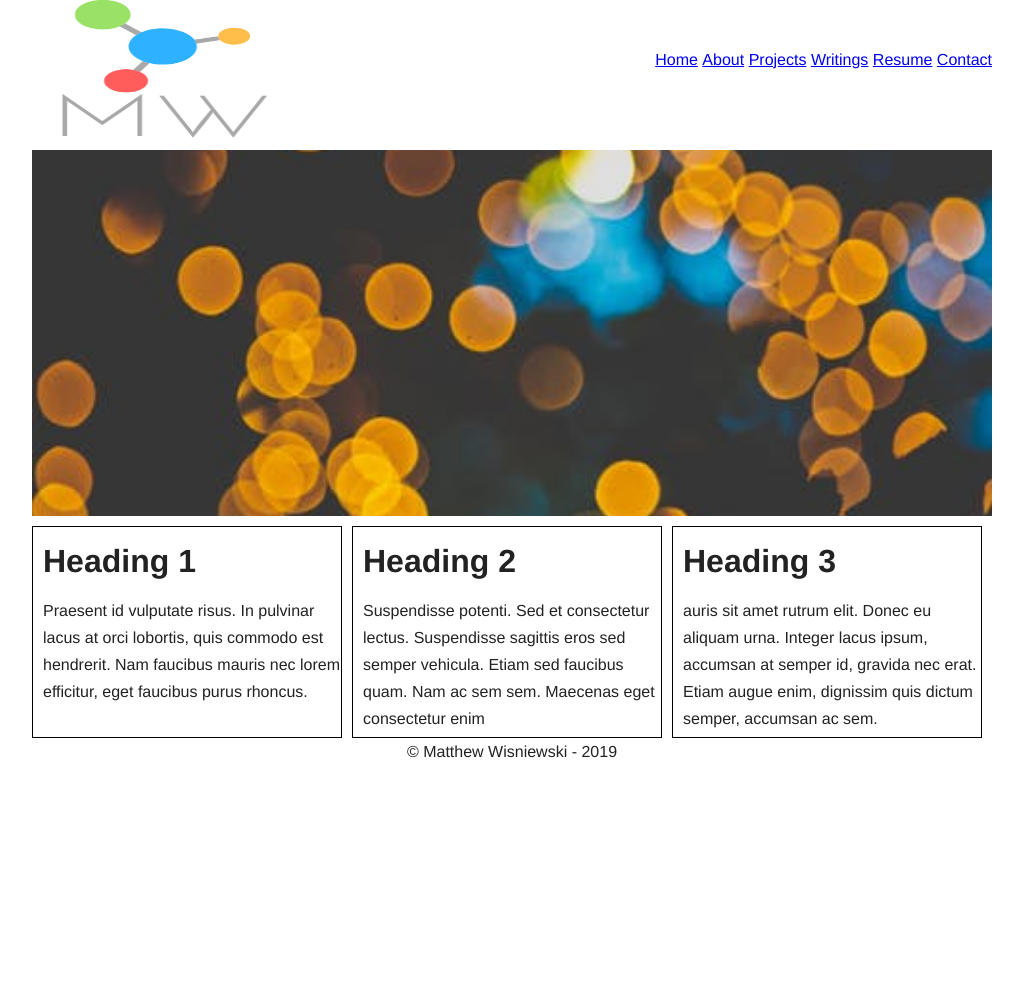
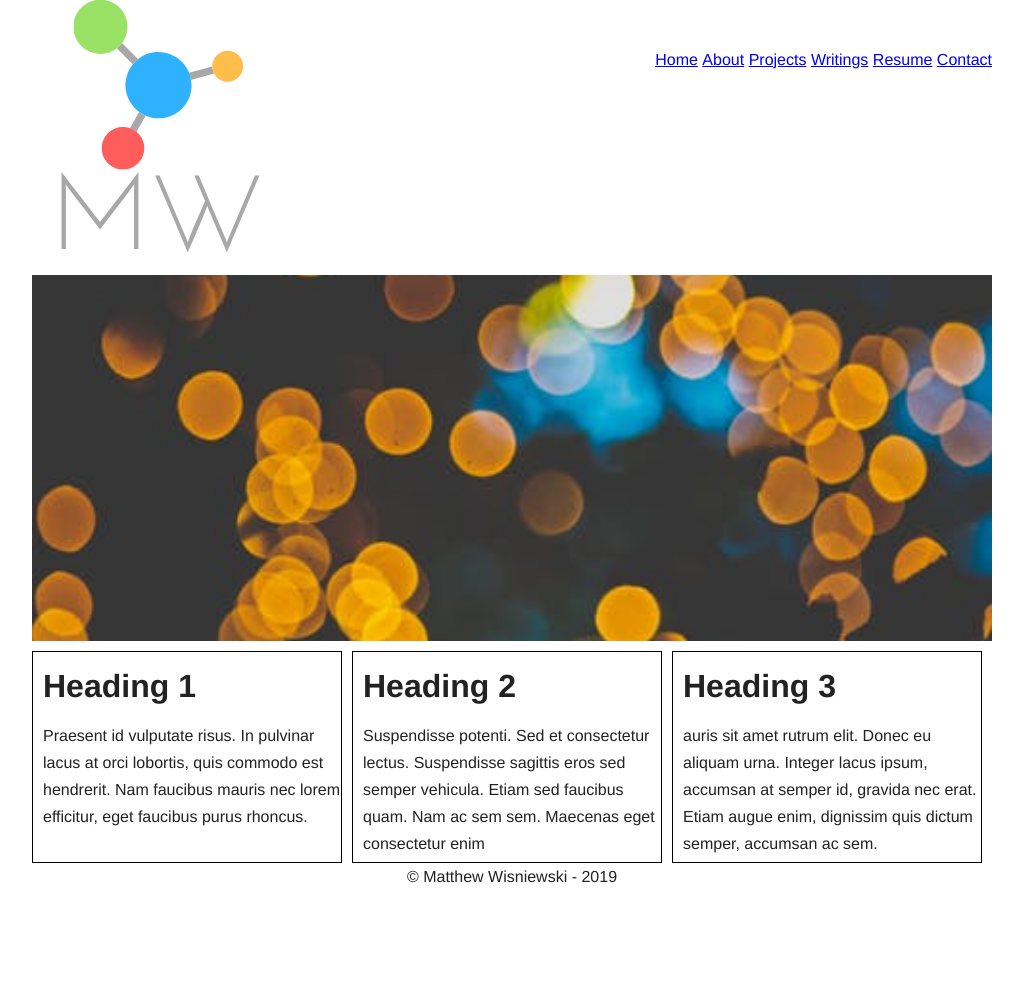
Before and after one commit to mdubz44/mdubz44.github.io, a plain HTML site: page index.html in a window 1280 px wide. Shown: the whole page, without its empty margins (128-1151 px from the left). Before the commit the page ends 858 px from the top, so only its background shows below. Drawn offline with nearby package versions, Linux system fonts and the light colour scheme.

Commit message:
TASK: Changed Image

```diff
--- a/index.html
+++ b/index.html
@@ -26,7 +26,7 @@
   <div id="wrapper">
     <div id="header">
       <div id="logo">
-        <a href="index.html"><img src="img/MWLogo.png" height="150" width="250"/></a>
+        <a href="index.html"><img src="img/MWLogo.png" height="275" width="242"/></a>
       </div>
       <div id="primaryLinks">
         <menu>
```
